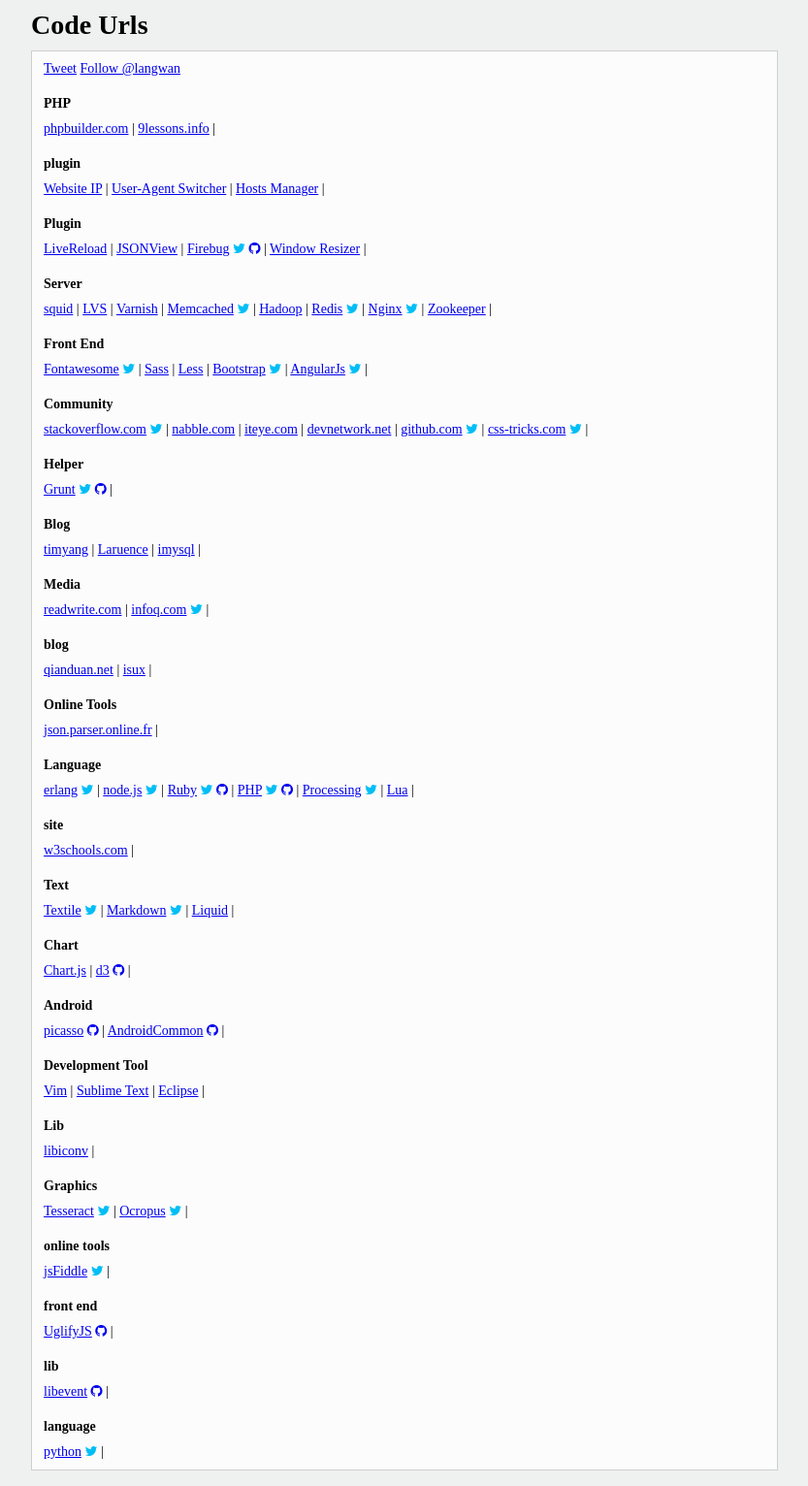
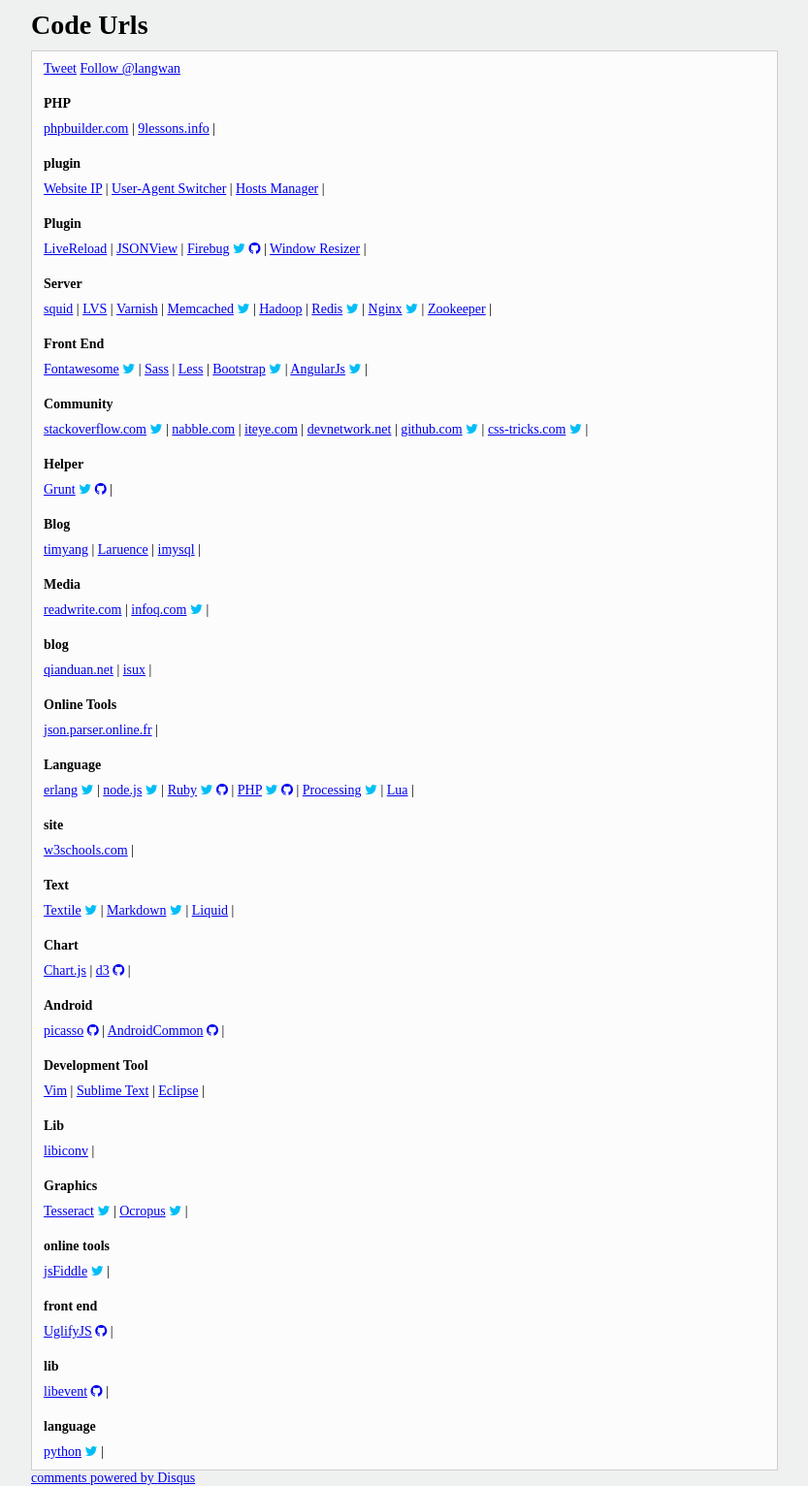
Before and after one commit to langwan/www.codeurls.com, a Jekyll site: the page built from index.html, in a window 1280 px wide. Shown: the whole page at 97% size, without its empty margins (234-1067 px from the left). Built offline with Jekyll 4.4.1, drawn with Linux system fonts in a browser that asks for light colours; nearby versions of some CDN libraries; Markdown is read by kramdown in place of the engine named in the settings; comment, search, counter and statistics services are not loaded; some of the changed lines change nothing that is shown.

Commit message:
add disqus

```diff
--- a/index.html
+++ b/index.html
@@ -32,3 +32,18 @@
 </ul>
 
 </div>
+
+<div id="disqus_thread"></div>
+<script type="text/javascript">
+    /* * * CONFIGURATION VARIABLES: EDIT BEFORE PASTING INTO YOUR WEBPAGE * * */
+    var disqus_shortname = 'codeurls'; // required: replace example with your forum shortname
+
+    /* * * DON'T EDIT BELOW THIS LINE * * */
+    (function() {
+        var dsq = document.createElement('script'); dsq.type = 'text/javascript'; dsq.async = true;
+        dsq.src = '//' + disqus_shortname + '.disqus.com/embed.js';
+        (document.getElementsByTagName('head')[0] || document.getElementsByTagName('body')[0]).appendChild(dsq);
+    })();
+</script>
+<noscript>Please enable JavaScript to view the <a href="http://disqus.com/?ref_noscript">comments powered by Disqus.</a></noscript>
+<a href="http://disqus.com" class="dsq-brlink">comments powered by <span class="logo-disqus">Disqus</span></a>
```
